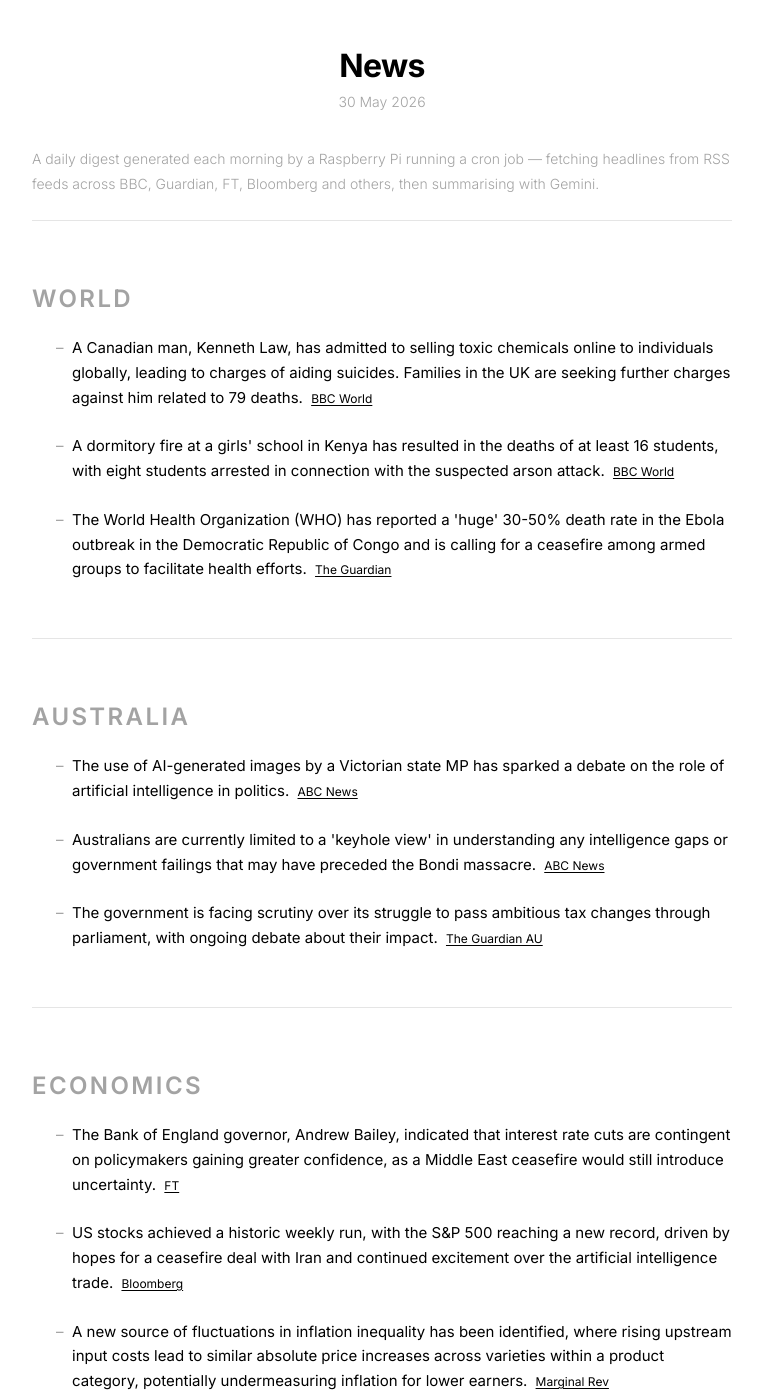
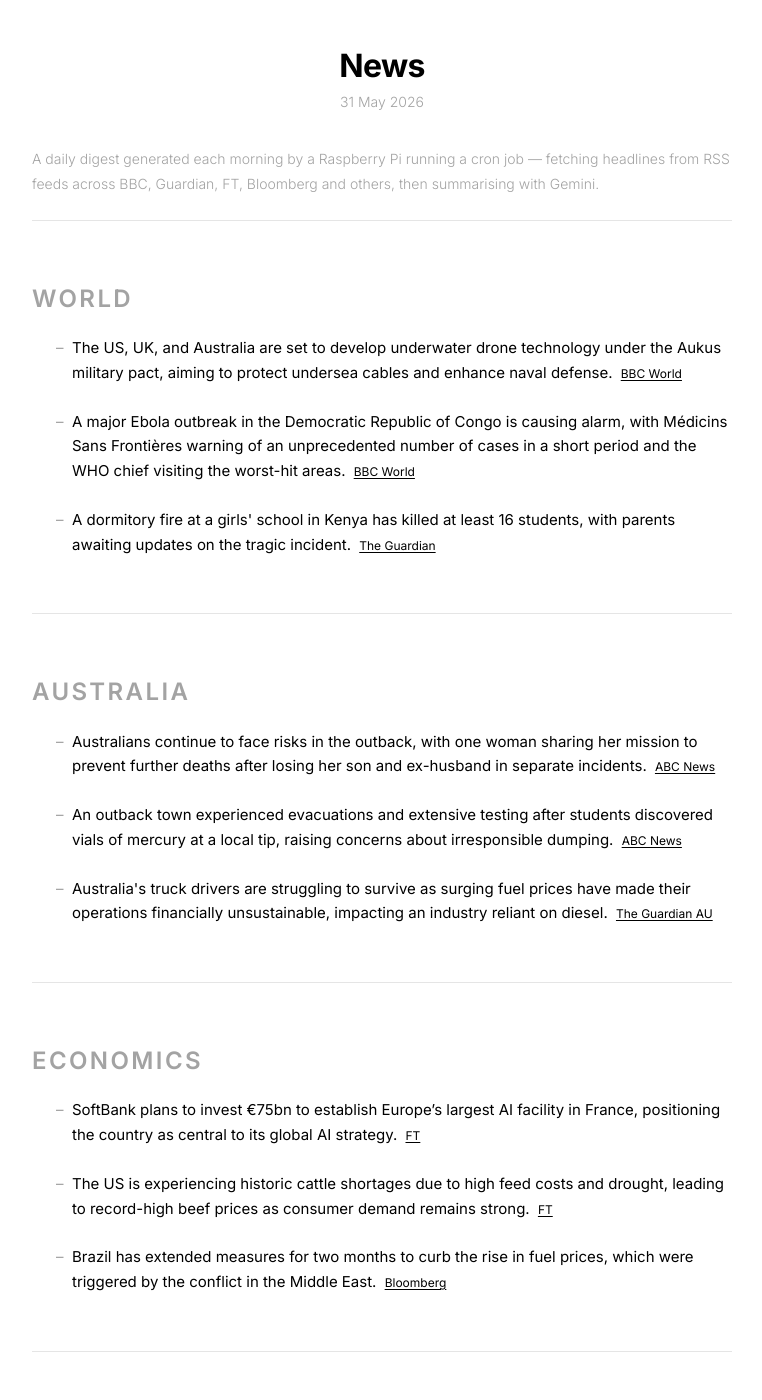
Before and after one commit to s-jac/s-jac.github.io, a Jekyll site: the page built from projects/news.html, in a window 1280 px wide and 1400 px high. Shown: the whole window, without its empty margins (258-1020 px from the left). Built offline with Jekyll 4.4.1, drawn with Linux system fonts in a browser that asks for light colours; some of the changed text lies outside the part shown.

Commit message:
daily news update 31 May 2026

```diff
--- a/_data/news.json
+++ b/_data/news.json
@@ -1,22 +1,22 @@
 {
-  "date": "30 May 2026",
-  "generated_at": "2026-05-29T21:01:09.005311+00:00",
+  "date": "31 May 2026",
+  "generated_at": "2026-05-30T21:00:25.567522+00:00",
   "sections": [
     {
       "heading": "World",
       "bullets": [
         {
-          "text": "A Canadian man, Kenneth Law, has admitted to selling toxic chemicals online to individuals globally, leading to charges of aiding suicides. Families in the UK are seeking further charges against him related to 79 deaths.",
+          "text": "The US, UK, and Australia are set to develop underwater drone technology under the Aukus military pact, aiming to protect undersea cables and enhance naval defense.",
           "source": "BBC World",
           "url": "https://www.bbc.com/news/world"
         },
         {
-          "text": "A dormitory fire at a girls' school in Kenya has resulted in the deaths of at least 16 students, with eight students arrested in connection with the suspected arson attack.",
+          "text": "A major Ebola outbreak in the Democratic Republic of Congo is causing alarm, with Médicins Sans Frontières warning of an unprecedented number of cases in a short period and the WHO chief visiting the worst-hit areas.",
           "source": "BBC World",
           "url": "https://www.bbc.com/news/world"
         },
         {
-          "text": "The World Health Organization (WHO) has reported a 'huge' 30-50% death rate in the Ebola outbreak in the Democratic Republic of Congo and is calling for a ceasefire among armed groups to facilitate health efforts.",
+          "text": "A dormitory fire at a girls' school in Kenya has killed at least 16 students, with parents awaiting updates on the tragic incident.",
           "source": "The Guardian",
           "url": "https://www.theguardian.com"
         }
@@ -26,17 +26,17 @@
       "heading": "Australia",
       "bullets": [
         {
-          "text": "The use of AI-generated images by a Victorian state MP has sparked a debate on the role of artificial intelligence in politics.",
+          "text": "Australians continue to face risks in the outback, with one woman sharing her mission to prevent further deaths after losing her son and ex-husband in separate incidents.",
           "source": "ABC News",
           "url": "https://www.abc.net.au/news"
         },
         {
-          "text": "Australians are currently limited to a 'keyhole view' in understanding any intelligence gaps or government failings that may have preceded the Bondi massacre.",
+          "text": "An outback town experienced evacuations and extensive testing after students discovered vials of mercury at a local tip, raising concerns about irresponsible dumping.",
           "source": "ABC News",
           "url": "https://www.abc.net.au/news"
         },
         {
-          "text": "The government is facing scrutiny over its struggle to pass ambitious tax changes through parliament, with ongoing debate about their impact.",
+          "text": "Australia's truck drivers are struggling to survive as surging fuel prices have made their operations financially unsustainable, impacting an industry reliant on diesel.",
           "source": "The Guardian AU",
           "url": "https://www.theguardian.com/au"
         }
@@ -46,19 +46,19 @@
       "heading": "Economics",
       "bullets": [
         {
-          "text": "The Bank of England governor, Andrew Bailey, indicated that interest rate cuts are contingent on policymakers gaining greater confidence, as a Middle East ceasefire would still introduce uncertainty.",
+          "text": "SoftBank plans to invest €75bn to establish Europe’s largest AI facility in France, positioning the country as central to its global AI strategy.",
           "source": "FT",
           "url": "https://www.ft.com"
         },
         {
-          "text": "US stocks achieved a historic weekly run, with the S&P 500 reaching a new record, driven by hopes for a ceasefire deal with Iran and continued excitement over the artificial intelligence trade.",
+          "text": "The US is experiencing historic cattle shortages due to high feed costs and drought, leading to record-high beef prices as consumer demand remains strong.",
+          "source": "FT",
+          "url": "https://www.ft.com"
+        },
+        {
+          "text": "Brazil has extended measures for two months to curb the rise in fuel prices, which were triggered by the conflict in the Middle East.",
           "source": "Bloomberg",
           "url": "https://www.bloomberg.com/markets"
-        },
-        {
-          "text": "A new source of fluctuations in inflation inequality has been identified, where rising upstream input costs lead to similar absolute price increases across varieties within a product category, potentially undermeasuring inflation for lower earners.",
-          "source": "Marginal Rev",
-          "url": "https://www.marginalrevolution.com"
         }
       ]
     }
```
